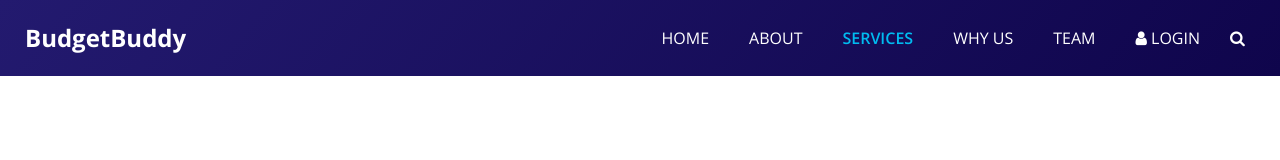
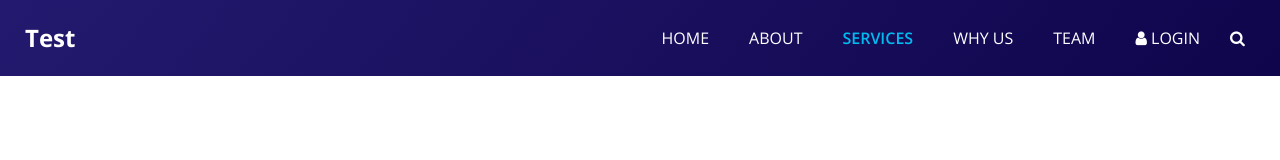
Before and after one commit to Naufalaryaaa/BudgetBuddy-beta, a plain HTML site: page BudgetBuddy/service.html in a window 1280 px wide. Shown: the top 160 px of the page. Drawn offline with nearby package versions, Linux system fonts and the light colour scheme; some packages are replaced by stand-ins of ours.

Commit message:
Update service.html

```diff
--- a/BudgetBuddy/service.html
+++ b/BudgetBuddy/service.html
@@ -50,7 +50,7 @@
         <nav class="navbar navbar-expand-lg custom_nav-container ">
           <a class="navbar-brand" href="index.html">
             <span>
-              BudgetBuddy
+              Test
             </span>
           </a>
 
```
